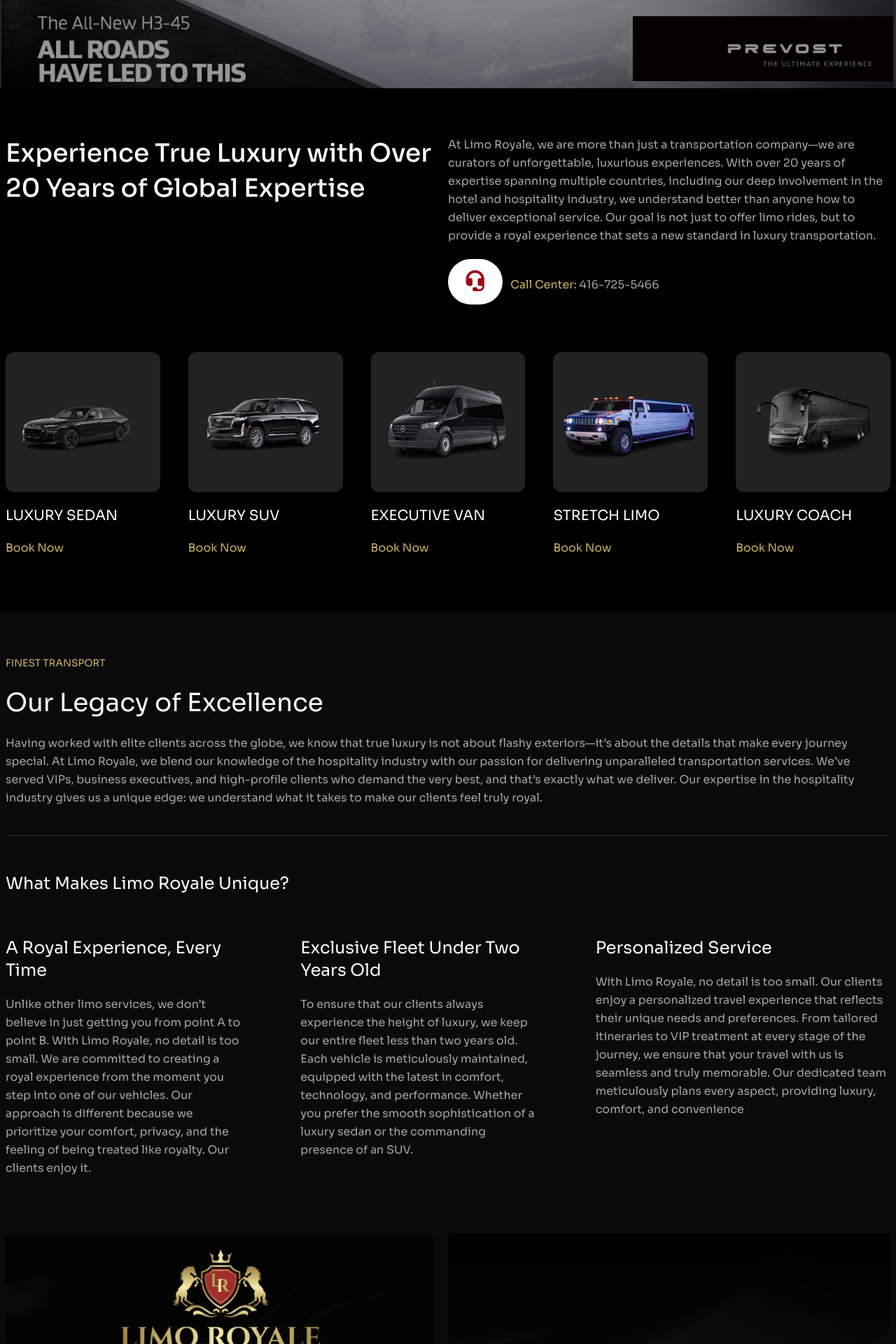
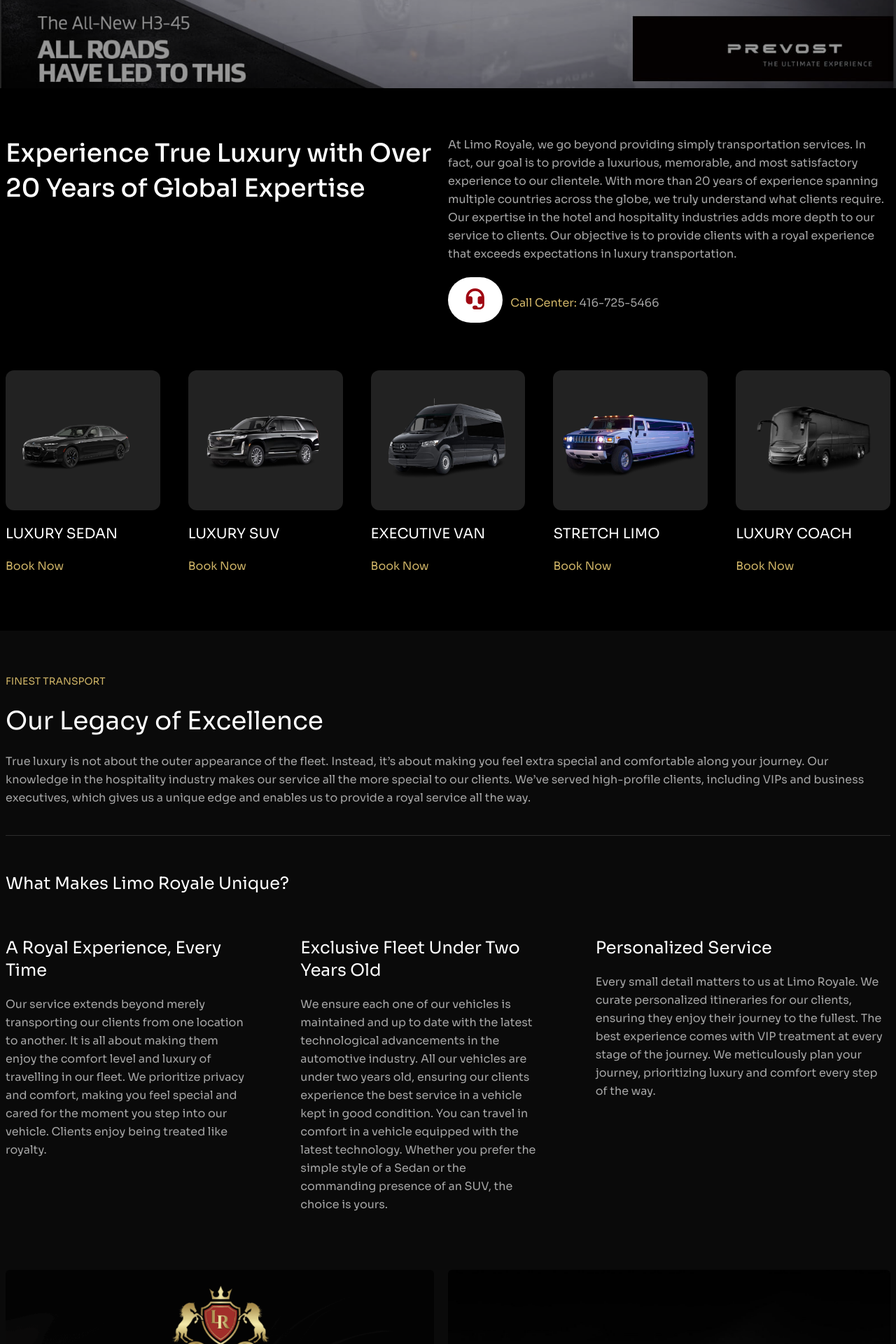
Before and after one commit to ashutosh2801/limoroyal, a React (Vite) app: page / in a window 1280 px wide. Shown: the part 574-2494 px from the top of the page at 70% size. Built offline with nearby package versions, Linux system fonts and the light colour scheme.

Commit message:
text replaced

```diff
--- a/src/Home.jsx
+++ b/src/Home.jsx
@@ -56,7 +56,7 @@ const Home = () => {
                 <h2 className='text-white text-2xl lg:text-4xl mb-5 lg:mb-0 leading-snug font-medium'>Experience True Luxury with Over 20 Years of Global Expertise</h2>
               </div>
               <div>
-                <p className='webFontColor text-base leading-relaxed'>At Limo Royale, we are more than just a transportation company—we are curators of unforgettable, luxurious experiences. With over 20 years of expertise spanning multiple countries, including our deep involvement in the hotel and hospitality industry, we understand better than anyone how to deliver exceptional service. Our goal is not just to offer limo rides, but to provide a royal experience that sets a new standard in luxury transportation.</p>
+                <p className='webFontColor text-base leading-relaxed'>At Limo Royale, we go beyond providing simply transportation services. In fact, our goal is to provide a luxurious, memorable, and most satisfactory experience to our clientele. With more than 20 years of experience spanning multiple countries across the globe, we truly understand what clients require. Our expertise in the hotel and hospitality industries adds more depth to our service to clients. Our objective is to provide clients with a royal experience that exceeds expectations in luxury transportation.</p>
                 <a href='tel:4167255466' className='webFontColor mt-5 block'>
                   <div className='bg-white rounded-full px-4 lg:px-5 py-4 mr-2 inline-block'><FontAwesomeIcon icon={faHeadset} className="text-red-800 text-3xl" /></div> <span className='webColor'>Call Center:</span> 416-725-5466
                 </a>
@@ -127,7 +127,7 @@ const Home = () => {
                 <small className='text-sm webColor uppercase'>Finest Transport</small>
                 <h2 className='text-white text-2xl lg:text-4xl leading-snug my-5'>Our Legacy of Excellence</h2>
                 <p className='text-base leading-relaxed webFontColor'>
-                  Having worked with elite clients across the globe, we know that true luxury is not about flashy exteriors—it’s about the details that make every journey special. At Limo Royale, we blend our knowledge of the hospitality industry with our passion for delivering unparalleled transportation services. We’ve served VIPs, business executives, and high-profile clients who demand the very best, and that’s exactly what we deliver. Our expertise in the hospitality industry gives us a unique edge: we understand what it takes to make our clients feel truly royal.
+                  True luxury is not about the outer appearance of the fleet. Instead, it’s about making you feel extra special and comfortable along your journey. Our knowledge in the hospitality industry makes our service all the more special to our clients. We’ve served high-profile clients, including VIPs and business executives, which gives us a unique edge and enables us to provide a royal service all the way.
                 </p>
               </div>
               <div data-aos="fade-up">
@@ -135,15 +135,15 @@ const Home = () => {
                 <div className='grid lg:grid-cols-3 lg:space-x-20 space-y-10 lg:space-y-0'>
                   <div>
                     <h4 className='text-white text-xl lg:text-2xl mb-5'>A Royal Experience, Every Time</h4>
-                    <p className='text-base leading-relaxed webFontColor'>Unlike other limo services, we don’t believe in just getting you from point A to point B. With Limo Royale, no detail is too small. We are committed to creating a royal experience from the moment you step into one of our vehicles. Our approach is different because we prioritize your comfort, privacy, and the feeling of being treated like royalty. Our clients enjoy it.</p>
+                    <p className='text-base leading-relaxed webFontColor'>Our service extends beyond merely transporting our clients from one location to another. It is all about making them enjoy the comfort level and luxury of travelling in our fleet. We prioritize privacy and comfort, making you feel special and cared for the moment you step into our vehicle. Clients enjoy being treated like royalty.</p>
                   </div>
                   <div>
                     <h4 className='text-white text-xl lg:text-2xl mb-5'>Exclusive Fleet Under Two Years Old</h4>
-                    <p className='text-base leading-relaxed webFontColor'>To ensure that our clients always experience the height of luxury, we keep our entire fleet less than two years old. Each vehicle is meticulously maintained, equipped with the latest in comfort, technology, and performance. Whether you prefer the smooth sophistication of a luxury sedan or the commanding presence of an SUV.</p>
+                    <p className='text-base leading-relaxed webFontColor'>We ensure each one of our vehicles is maintained and up to date with the latest technological advancements in the automotive industry. All our vehicles are under two years old, ensuring our clients experience the best service in a vehicle kept in good condition. You can travel in comfort in a vehicle equipped with the latest technology. Whether you prefer the simple style of a Sedan or the commanding presence of an SUV, the choice is yours.</p>
                   </div>
                   <div>
                     <h4 className='text-white text-xl lg:text-2xl mb-5'>Personalized Service</h4>
-                    <p className='text-base leading-relaxed webFontColor'>With Limo Royale, no detail is too small. Our clients enjoy a personalized travel experience that reflects their unique needs and preferences. From tailored itineraries to VIP treatment at every stage of the journey, we ensure that your travel with us is seamless and truly memorable. Our dedicated team meticulously plans every aspect, providing luxury, comfort, and convenience</p>
+                    <p className='text-base leading-relaxed webFontColor'>Every small detail matters to us at Limo Royale. We curate personalized itineraries for our clients, ensuring they enjoy their journey to the fullest. The best experience comes with VIP treatment at every stage of the journey. We meticulously plan your journey, prioritizing luxury and comfort every step of the way.</p>
                   </div>
                 </div>
               </div>
@@ -173,7 +173,7 @@ const Home = () => {
               <div className='w-full lg:w-2/5'>
                 <small className='webColor uppercase'>Premium drivers</small>
                 <h2 className='text-white text-2xl lg:text-4xl leading-snug my-5 font-medium'>Our Global Experience</h2>
-                <p className='text-base leading-relaxed webFontColor'>With over <b>two decades of experience</b> across various regions and industries, <b>Limo Royale</b> has gained invaluable insight into what it takes to serve clients at the highest level. Our deep roots in the <b>luxury hotel industry</b> have taught us the importance of not just meeting expectations, but <b>exceeding them</b>. We don’t aim to be just another limo service—we strive to be the <b>best</b>, offering an experience that mirrors the finest standards of hospitality found in the world’s leading hotel chains.</p>
+                <p className='text-base leading-relaxed webFontColor'>Limo Royale knows how to best serve its clients with expertise gained over two years in the industry. Experience in the hotel industry has taught us the importance of maintaining client satisfaction throughout. We don’t just meet expectations – we exceed them. We strive to be the best in the industry, providing the highest level of service to the clients, going beyond simply being yet another limo service.</p>
                 <a href='/online-reservations' className='inline-block book-now-slide text-sm px-9 py-4 mt-10 uppercase'>Book Now</a>
               </div>
               <div className='w-full lg:w-3/5'>
```
